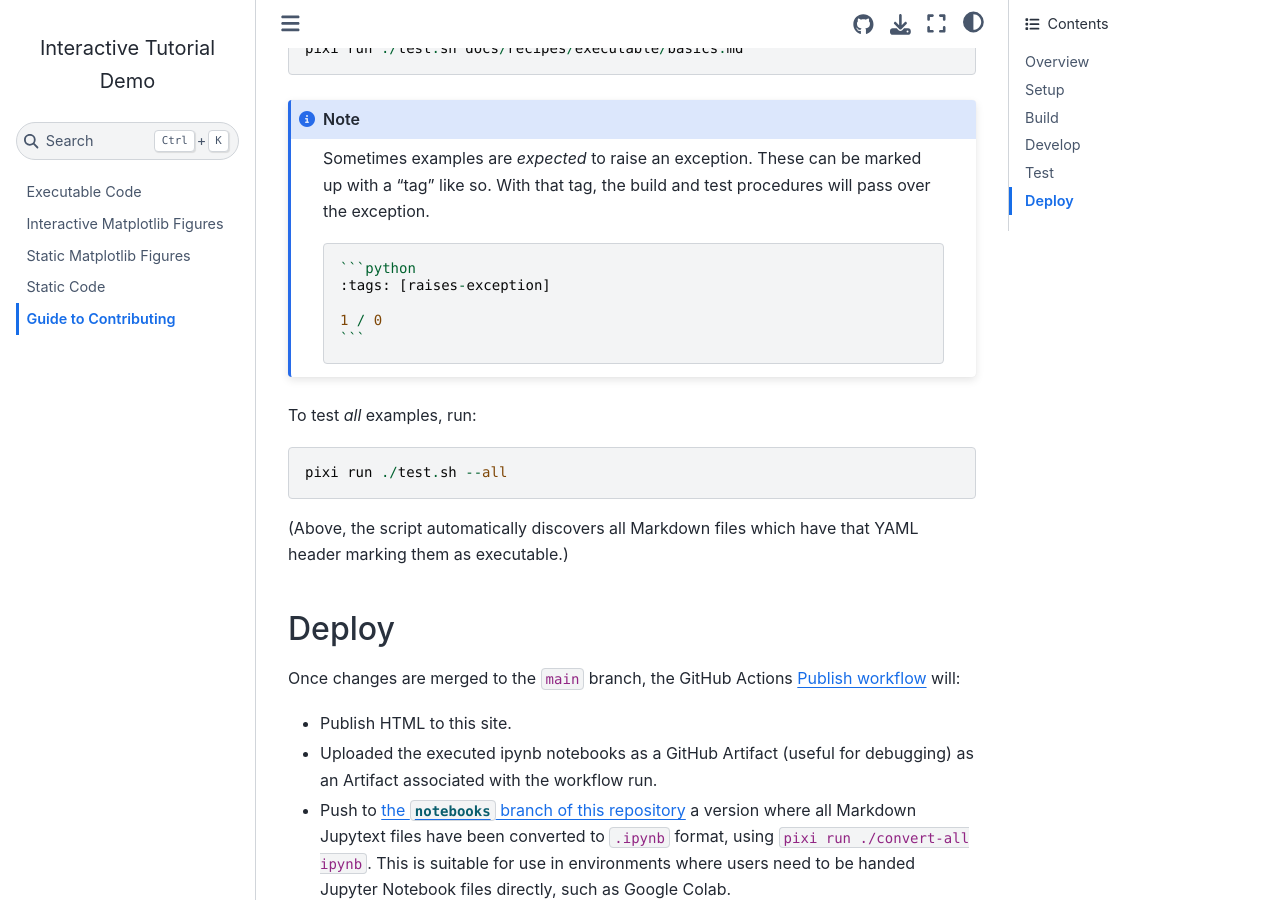
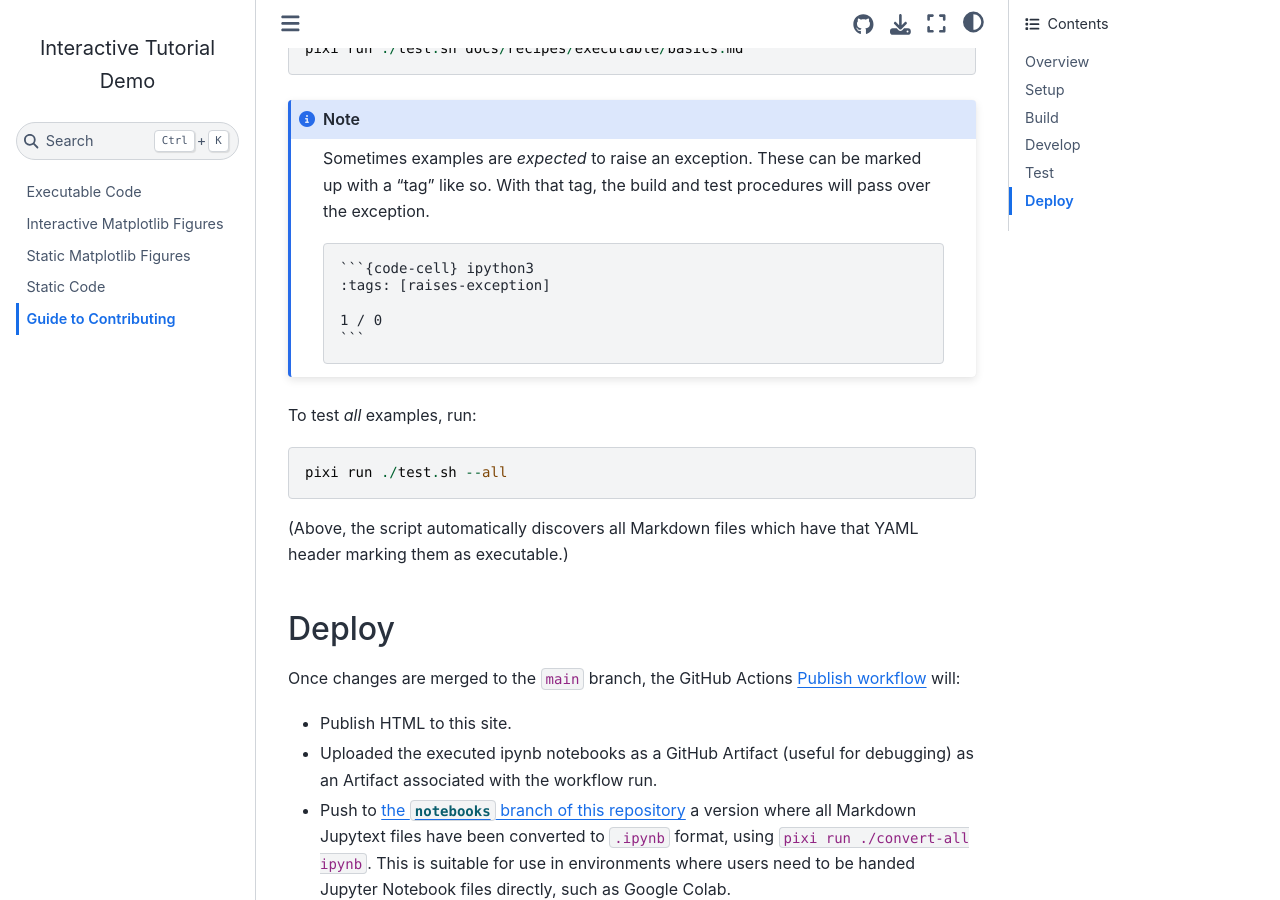
Before and after one commit to danielballan/interactive-tutorial-demo, a Sphinx documentation site: the page built from docs/contributing.md, in a window 1280 px wide and 900 px high, scrolled down 3211 px. Built offline with Sphinx 7.4.7 and the Sphinx Book theme 1.1.4, drawn with Linux system fonts in a browser that asks for light colours.

Commit message:
Revert "Update examples to match round-tripped Markdown."
This reverts commit d90df518341aa452b31204aa77ac157bfb1bbdc2.

`````diff
--- a/docs/contributing.md
+++ b/docs/contributing.md
@@ -130,7 +130,7 @@ with a "tag" like so. With that tag, the build and test procedures will pass
 over the exception.
 
 ````markdown
-```python
+```{code-cell} ipython3
 :tags: [raises-exception]
 
 1 / 0
`````
Also changed, not shown: docs/recipes/matplotlib/interactive_mpl.md (+1 -1 lines).
